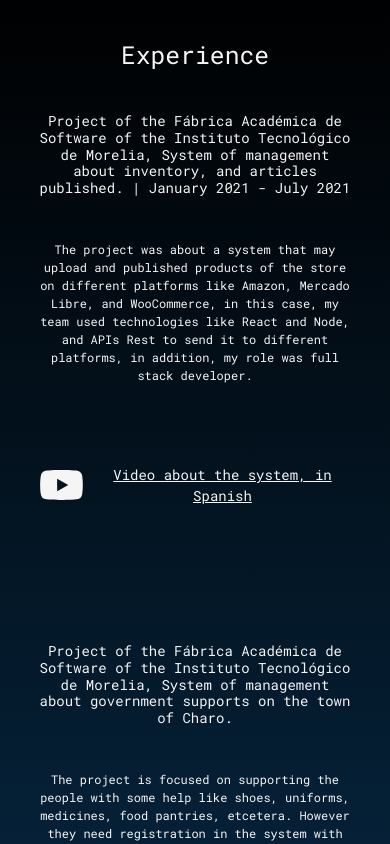
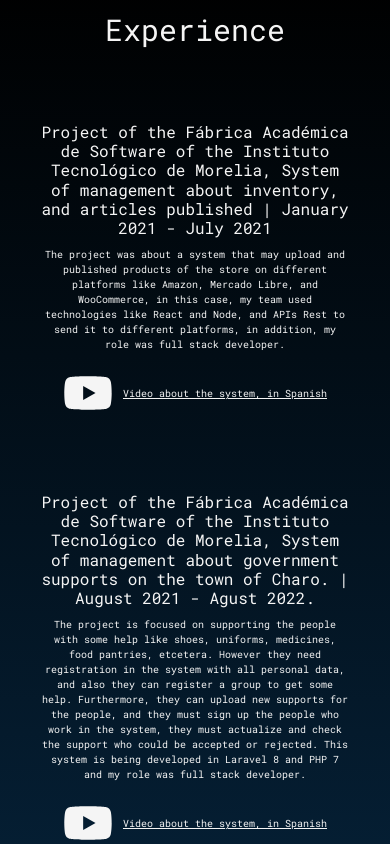
Before and after one commit to Cristian-Miguel/Portafolio, a React (Create React App) app: page / in a window 390 px wide. Shown: the part 1540-2384 px from the top of the page. Built offline with nearby package versions, Linux system fonts and the light colour scheme.

Commit message:
Avance de actualizacion de informacion

```diff
--- a/src/css/App.css
+++ b/src/css/App.css
@@ -110,80 +110,57 @@ div.App section#AboutMe div#LinkedIn a{
 /* -------------------- About Me -------------------- */
 
 /* -------------------- Experience -------------------- */
-div.App section#Experience{
+div.App section#SectionExperience{
   box-shadow: 2px 2px 5px black;
   margin: 200px 0px 200px 0px;
   padding: 0%;
   width: 100%;
-  height: 800px;
+  height: 1300px;
   color: whitesmoke;
   text-align: center;
+  background: linear-gradient(#000, #072d4c);
   display: grid;
-  grid-template-rows: 10px 60px 80px 210px 50px 20px 80px 210px 50px 30px;
-  grid-template-columns:  10% 80% 10%;
-  background: linear-gradient(#000, #072d4c);
+  grid-template-rows: 10px 80px 400px 400px 400px 10px;
+  grid-template-columns: 10% 80% 10%;
 }
 
-div.App section#Experience h2{
+div.App section#SectionExperience h2{
   grid-column: 2/3;
   grid-row: 2/3;
   margin: 2px 0px 2px 0px;
   align-self: center;
 }
 
-div.App section#Experience h4.Tandex{
+div.App section#SectionExperience div.ContainerTandex{
+  grid-row: 3/4;
   grid-column: 2/3;
-  grid-row: 3/4;
   margin: 2px 0px 2px 0px;
   align-self: center;
 }
 
-div.App section#Experience p.Tandex{
+div.App section#SectionExperience div.ContainerCharo{
+  grid-row: 4/5;
   grid-column: 2/3;
-  grid-row: 4/5;
   margin: 2px 0px 2px 0px;
   align-self: center;
 }
 
-div.App section#Experience div.Tandex{
+div.App section#SectionExperience div.ContainerCMV{
+  grid-row: 5/6;
   grid-column: 2/3;
-  grid-row: 5/6;
-  display: flex;
-  justify-content: center;
-  align-items: center;
-}
-
-div.App section#Experience div.Tandex a{
-  color: whitesmoke;
-  margin-left: 10px;
-}
-
-div.App section#Experience h4.Charo{
-  grid-column: 2/3;
-  grid-row: 7/8;
   margin: 2px 0px 2px 0px;
   align-self: center;
 }
 
-div.App section#Experience p.Charo{
-  grid-column: 2/3;
-  grid-row: 8/9;
-  margin: 2px 0px 2px 0px;
-  align-self: center;
-}
-
-div.App section#Experience div.Charo{
-  grid-column: 2/3;
-  grid-row: 9/10;
-  display: flex;
-  justify-content: center;
-  align-items: center;
-}
-
-div.App section#Experience div.Charo a{
+div.App section#SectionExperience a{
   color: whitesmoke;
   margin-left: 10px;
 }
+div.App section#SectionExperience h4{
+  margin-bottom: 10px;
+}
+
+
 /* -------------------- Experience -------------------- */
 
 /* -------------------- Education and Skills -------------------- */
@@ -286,19 +263,16 @@ div.App section#Education ul#Skills li svg{
     grid-template-columns:  10% 80% 10%;
   }
 
-  div.App section#Experience h2{
+  div.App section#SectionExperience h2{
     font-size: 50px;
   }
 
-  div.App section#Experience h4.Tandex,
-  div.App section#Experience h4.Charo{
+  div.App section#SectionExperience h4{
     font-size: 30px;
   }
 
-  div.App section#Experience div.Tandex a,
-  div.App section#Experience div.Charo a,
-  div.App section#Experience p.Charo,
-  div.App section#Experience p.Tandex{
+  div.App section#SectionExperience a,
+  div.App section#SectionExperience p{
     font-size: 20px;
   }
   /* -------------------- Experience -------------------- */
@@ -354,30 +328,6 @@ div.App section#Education ul#Skills li svg{
   }
   /* -------------------- About Me -------------------- */
 
-  /* -------------------- Experience -------------------- */
-  div.App section#Experience{
-    display: grid;
-    grid-template-rows: 10px 90px 110px 150px 50px 20px 110px 190px 50px 20px;
-    grid-template-columns:  10% 80% 10%;
-  }
-
-  div.App section#Experience h2{
-    font-size: 45px;
-  }
-
-  div.App section#Experience h4.Tandex,
-  div.App section#Experience h4.Charo{
-    font-size: 24px;
-  }
-
-  div.App section#Experience div.Tandex a,
-  div.App section#Experience div.Charo a,
-  div.App section#Experience p.Charo,
-  div.App section#Experience p.Tandex{
-    font-size: 18px;
-  }
-  /* -------------------- Experience -------------------- */
-
   /* -------------------- Education and Skills -------------------- */
   div.App section#Education{
     display: grid;
@@ -427,26 +377,17 @@ div.App section#Education ul#Skills li svg{
   /* -------------------- About Me -------------------- */
 
   /* -------------------- Experience -------------------- */
-  div.App section#Experience{
-    display: grid;
-    grid-template-rows: 10px 90px 110px 150px 50px 20px 110px 190px 50px 20px;
-    grid-template-columns:  10% 80% 10%;
+  div.App section#SectionExperience h2{
+    font-size: 40px;
   }
 
-  div.App section#Experience h2{
-    font-size: 35px;
+  div.App section#SectionExperience h4{
+    font-size: 26px;
   }
 
-  div.App section#Experience h4.Tandex,
-  div.App section#Experience h4.Charo{
-    font-size: 20px;
-  }
-
-  div.App section#Experience div.Tandex a,
-  div.App section#Experience div.Charo a,
-  div.App section#Experience p.Charo,
-  div.App section#Experience p.Tandex{
-    font-size: 15px;
+  div.App section#SectionExperience a,
+  div.App section#SectionExperience p{
+    font-size: 16px;
   }
   /* -------------------- Experience -------------------- */
 
@@ -535,16 +476,6 @@ div.App section#Education ul#Skills li svg{
   }
   /* -------------------- About Me -------------------- */
 
-  /* -------------------- Experience -------------------- */
-  div.App section#Experience{
-    width: 100%;
-    height: 1200px;
-    display: grid;
-    grid-template-rows: 50px 50px 150px 320px 50px 10px 150px 320px 50px 50px;
-    grid-template-columns:  10% 80% 10%;
-  }
-  /* -------------------- Experience -------------------- */
-
   /* -------------------- Education and Skills -------------------- */
   div.App section#Education{
     width: 100%;
@@ -566,6 +497,21 @@ div.App section#Education ul#Skills li svg{
     grid-row: 4/5;
   }
   /* -------------------- Education and Skills -------------------- */
+}
+
+@media screen and (max-width: 650px){
+  div.App section#SectionExperience h2{
+    font-size: 32px;
+  }
+
+  div.App section#SectionExperience h4{
+    font-size: 18px;
+  }
+
+  div.App section#SectionExperience a,
+  div.App section#SectionExperience p{
+    font-size: 12px;
+  }
 }
 
 @media screen and (max-width: 500px){
@@ -592,18 +538,6 @@ div.App section#Education ul#Skills li svg{
     height: 200px;
   }
 
-  div.App section#Experience{
-    width: 100%;
-    height: 1200px;
-    display: grid;
-    grid-template-rows: 50px 50px 150px 270px 50px 60px 150px 320px 50px 50px;
-    grid-template-columns:  10% 80% 10%;
-  }
-
-  div.App section#Experience p.Tandex{
-    margin-top: 10px;
-    align-self: flex-start;
-  }
 }
 
 @media screen and (max-width: 450px){
@@ -643,34 +577,18 @@ div.App section#Education ul#Skills li svg{
     grid-row: 5/6;
   }
   /* -------------------- About Me -------------------- */
-
-  /* -------------------- Experience -------------------- */
-  div.App section#Experience{
-    width: 100%;
-    height: 1200px;
-    display: grid;
-    grid-template-rows: 50px 50px 150px 230px 50px 100px 150px 320px 50px 50px;
-    grid-template-columns:  10% 80% 10%;
+  div.App section#SectionExperience h2{
+    font-size: 30px;
   }
 
-  div.App section#Experience h4.Tandex,
-  div.App section#Experience h4.Charo{
-    font-size: 14px;
+  div.App section#SectionExperience h4{
+    font-size: 16px;
   }
 
-  div.App section#Experience p.Tandex,
-  div.App section#Experience p.Charo{
-    margin-top: 10px;
-    align-self: flex-start;
-    font-size: 12px;
+  div.App section#SectionExperience a,
+  div.App section#SectionExperience p{
+    font-size: 10px;
   }
-
-  div.App section#Experience div.Tandex a,
-  div.App section#Experience div.Charo a{
-    font-size: 14px;
-  }
-
-  /* -------------------- Experience -------------------- */
 
   /* -------------------- Education and Skills -------------------- */
   div.App section#Education{
@@ -690,15 +608,3 @@ div.App section#Education ul#Skills li svg{
   }
   /* -------------------- Education and Skills -------------------- */
 }
-
-@media screen and (max-width: 300px){
-  /* -------------------- Experience -------------------- */
-  div.App section#Experience{
-    width: 100%;
-    height: 1200px;
-    display: grid;
-    grid-template-rows: 50px 50px 150px 230px 50px 50px 150px 350px 50px 70px;
-    grid-template-columns:  10% 80% 10%;
-  }
-  /* -------------------- Experience -------------------- */
-}
--- a/src/views/App.js
+++ b/src/views/App.js
@@ -20,7 +20,7 @@ function App() {
           <img src={PersonalPhoto} alt="Personal" width={50}/>
         </figure>
         <p>
-          I'm studying Computer System Engineer at the Morelia Institute of Technology,
+          I'm graduate in Computer System Engineer at the Instituto Tecnológico de Morelia,
           my specialty is about the create quality software with Development Agile Methodologies.
           I'm a person with a positive attitude, a teamwork person, and motivation, in the same way,
           I have disponibility for always learning new technologies.
@@ -33,18 +33,19 @@ function App() {
             </svg>
             <a href="https://www.linkedin.com/in/cristian-miguel-marin-barrera-936803200">Cristian Miguel Marin Barrera</a>
         </div>
-
-
       </section>
 
-      <section id='Experience'>
+      <section id='SectionExperience'>
         <h2>Experience</h2>
-        <h4 className="Tandex">Project of the Fábrica Académica de Software of the Instituto Tecnológico de Morelia, System of management about inventory, and articles published. | January 2021 - July 2021</h4>
+        <div className="ContainerTandex">
+          <h4 className="Tandex">
+            Project of the Fábrica Académica de Software of the Instituto Tecnológico de Morelia,
+            System of management about inventory, and articles published | January 2021 - July 2021
+          </h4>
           <p className="Tandex">
             The project was about a system that may upload and published products of the store on different platforms like Amazon, Mercado Libre,
             and WooCommerce, in this case, my team used technologies like React and Node, and APIs Rest to send it to different platforms, in addition, my role was full stack developer.
           </p>
-
           <div className="Tandex">
             <svg xmlns="http://www.w3.org/2000/svg" viewBox="0 0 576 512" fill='whitesmoke' width={50} height={50}>
               {/*<!-- Font Awesome Pro 5.15.4 by @fontawesome - https://fontawesome.com License - https://fontawesome.com/license (Commercial License) --> */}
@@ -52,12 +53,12 @@ function App() {
             </svg>
             <a href="https://www.youtube.com/watch?v=SObRbtKyNCY">Video about the system, in Spanish</a>
           </div>
+        </div>
 
-
-
+        <div className="ContainerCharo">
           <h4 className="Charo">
             Project of the Fábrica Académica de Software of the Instituto Tecnológico de Morelia,
-          System of management about government supports on the town of Charo.
+            System of management about government supports on the town of Charo. | August 2021 - Agust 2022.
           </h4>
           <p className="Charo">
             The project is focused on supporting the people with some help like shoes,
@@ -75,6 +76,20 @@ function App() {
             </svg>
             <a href="https://www.youtube.com/watch?v=dgqLWqBqUCY">Video about the system, in Spanish</a>
           </div>
+        </div>
+
+        <div className="ContainerCMV">
+          <h4 className="CMV">
+            Internship at Caja Morelia Valladolid | September 2022 - currently
+          </h4>
+          <p className="CMV">
+          The project that I realize is the Automation of Money Laundering Prevention
+          Processes, I work as a full-stack developer, and my activities are to create
+          the best solution in SQL, front-end, and back-end code in the technologies of
+          Vue.js, C#, .NET, and SQL server 2014.
+        </p>
+        </div>
+
 
       </section>
 
```
Lines whose indentation alone changed are shown as unchanged.
